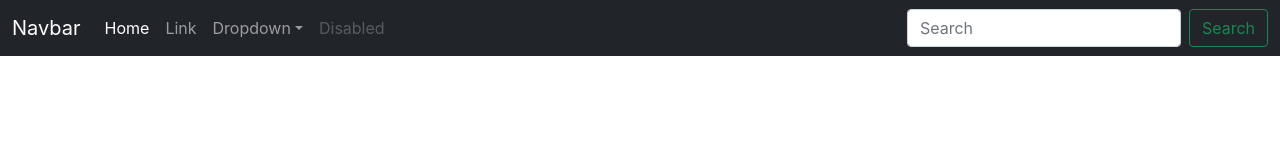
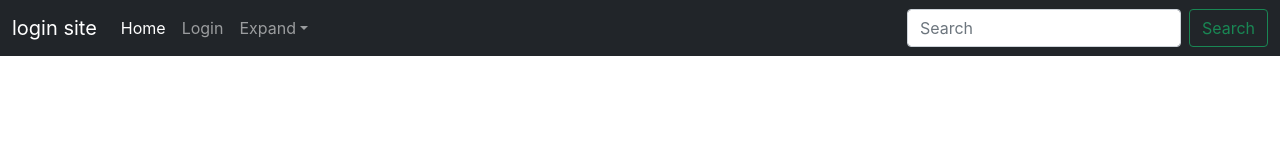
Before and after one commit to priyamshankar/dailyReactChallange, a React (Create React App) app in the folder testreact/: page / in a window 1280 px wide. Shown: the top 160 px of the page. Built offline with nearby package versions, Linux system fonts and the light colour scheme.

Commit message:
tweaking the navbar

```diff
--- a/testreact/src/components/Navbar.js
+++ b/testreact/src/components/Navbar.js
@@ -6,8 +6,8 @@ class navbar extends React.Component {
     return (
       <nav className="navbar navbar-expand-lg navbar-dark bg-dark">
         <div className="container-fluid">
-          <a className="navbar-brand" href="#">
-            Navbar
+          <a className="navbar-brand" href="/">
+            login site
           </a>
           <button
             className="navbar-toggler"
@@ -23,13 +23,13 @@ class navbar extends React.Component {
           <div className="collapse navbar-collapse" id="navbarSupportedContent">
             <ul className="navbar-nav me-auto mb-2 mb-lg-0">
               <li className="nav-item">
-                <a className="nav-link active" aria-current="page" href="#">
+                <a className="nav-link active" aria-current="page" href="/">
                   Home
                 </a>
               </li>
               <li className="nav-item">
-                <a className="nav-link" href="#">
-                  Link
+                <a className="nav-link" href="/login">
+                  Login
                 </a>
               </li>
               <li className="nav-item dropdown">
@@ -41,32 +41,30 @@ class navbar extends React.Component {
                   data-bs-toggle="dropdown"
                   aria-expanded="false"
                 >
-                  Dropdown
+                  Expand
                 </a>
                 <ul className="dropdown-menu" aria-labelledby="navbarDropdown">
                   <li>
-                    <a className="dropdown-item" href="#">
-                      Action
+                    <a className="dropdown-item" href="/logout">
+                      Logout
                     </a>
                   </li>
                   <li>
-                    <a className="dropdown-item" href="#">
-                      Another action
+                    <a className="dropdown-item" href="/auth">
+                      Authentication
                     </a>
                   </li>
                   <li>
                     <hr className="dropdown-divider" />
                   </li>
                   <li>
-                    <a className="dropdown-item" href="#">
-                      Something else here
+                    <a className="dropdown-item" href="/signup">
+                      signup
                     </a>
                   </li>
                 </ul>
               </li>
-              <li className="nav-item">
-                <a className="nav-link disabled">Disabled</a>
-              </li>
+
             </ul>
             <form className="d-flex">
               <input
```
Also changed, not shown: testreact/src/App.css (line endings or trailing spaces).
